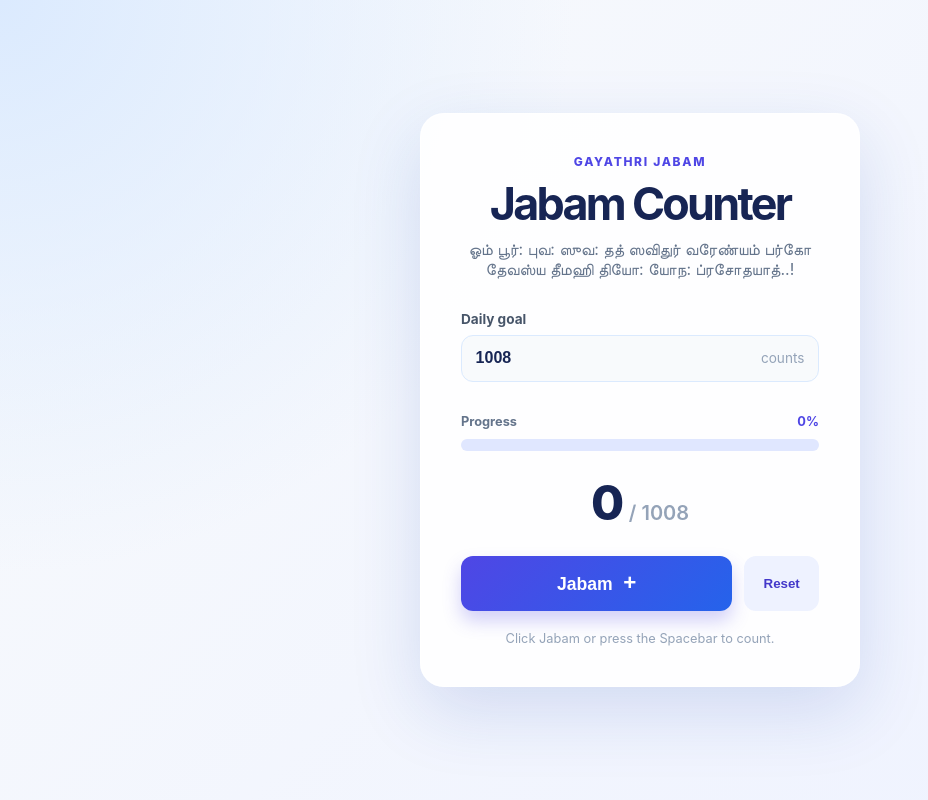
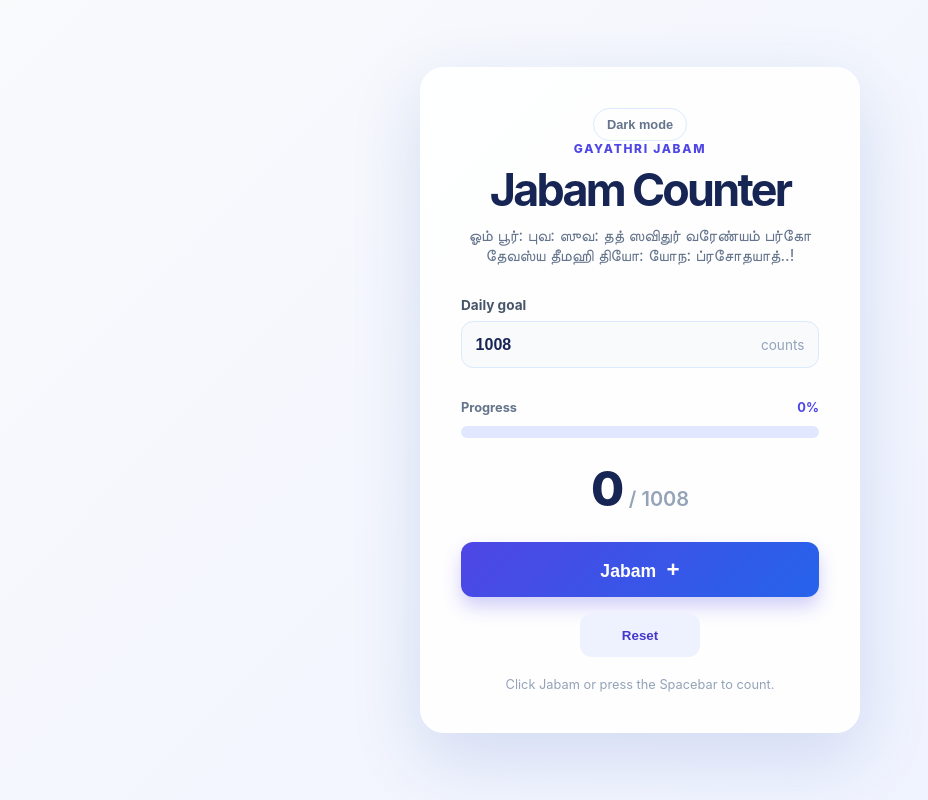
Before and after one commit to champduos-sudo/jabamcounter, a plain HTML site: page wwwroot/index.html in a window 1280 px wide. Shown: the whole page, without its empty margins (0-928 px from the left). Drawn offline with Linux system fonts and the light colour scheme.

Commit message:
Third change

```diff
--- a/wwwroot/app.js
+++ b/wwwroot/app.js
@@ -10,6 +10,15 @@
     const successModal = document.getElementById('successModal');
     const closeModal = document.getElementById('closeModal');
     const modalReset = document.getElementById('modalReset');
+    const themeToggle = document.getElementById('themeToggle');
+
+    function setTheme(theme) {
+        document.documentElement.dataset.theme = theme;
+        const darkMode = theme === 'dark';
+        themeToggle.textContent = darkMode ? 'Light mode' : 'Dark mode';
+        themeToggle.setAttribute('aria-label', darkMode ? 'Switch to light mode' : 'Switch to dark mode');
+        localStorage.setItem('jabam-theme', theme);
+    }
 
     function updateDisplay() {
         const max = getMaxCount();
@@ -56,6 +65,9 @@
     jabamButton.addEventListener('click', increment);
     resetButton.addEventListener('click', reset);
     modalReset.addEventListener('click', reset);
+    themeToggle.addEventListener('click', () => {
+        setTheme(document.documentElement.dataset.theme === 'dark' ? 'light' : 'dark');
+    });
     closeModal.addEventListener('click', hideModal);
     maxInput.addEventListener('input', updateDisplay);
     successModal.addEventListener('click', (event) => {
@@ -72,5 +84,6 @@
         }
     });
 
+    setTheme(localStorage.getItem('jabam-theme') || 'light');
     updateDisplay();
 })();
--- a/wwwroot/index.html
+++ b/wwwroot/index.html
@@ -8,6 +8,7 @@
 </head>
 <body>
     <main class="counter-card">
+        <button id="themeToggle" class="theme-toggle" type="button" aria-label="Switch to dark mode">Dark mode</button>
         <div class="eyebrow">Gayathri Jabam</div>
         <h1>Jabam Counter</h1>
         <p class="subtitle">ஓம் பூர்: புவ: ஸுவ: தத் ஸவிதுர் வரேண்யம் பர்கோ தேவஸ்ய தீமஹி தியோ: யோந: ப்ரசோதயாத்..!</p>
@@ -25,12 +26,12 @@
                 <span>Progress</span>
                 <strong id="progressPercent">0%</strong>
             </div>
-            <div class="progress-track" role="progressbar" aria-labelledby="count" aria-valuemin="0" aria-valuemax="10" aria-valuenow="0">
+            <div class="progress-track" role="progressbar" aria-labelledby="count" aria-valuemin="0" aria-valuemax="1008" aria-valuenow="0">
                 <div id="progressBar" class="progress-bar"></div>
             </div>
         </div>
 
-        <p id="count" aria-live="polite">0 <span>/ 10</span></p>
+        <p id="count" aria-live="polite">0 <span>/ 1008</span></p>
         <div class="actions">
             <button id="jabam" type="button">Jabam <span aria-hidden="true">+</span></button>
             <button id="reset" class="reset-button" type="button">Reset</button>
--- a/wwwroot/styles.css
+++ b/wwwroot/styles.css
@@ -2,10 +2,32 @@
     box-sizing: border-box;
 }
 
+:root {
+    color-scheme: light;
+    --page-background: linear-gradient(135deg, #f8fafc, #eef2ff);
+    --card-background: rgb(255 255 255 / 88%);
+    --text: #172554;
+    --muted: #64748b;
+    --soft: #94a3b8;
+    --input-background: #f8fafc;
+    --input-border: #dbeafe;
+}
+
+:root[data-theme="dark"] {
+    color-scheme: dark;
+    --page-background: radial-gradient(circle at top left, #1e3a8a 0, transparent 38%), linear-gradient(135deg, #0f172a, #1e1b4b);
+    --card-background: rgb(15 23 42 / 94%);
+    --text: #e0e7ff;
+    --muted: #cbd5e1;
+    --soft: #94a3b8;
+    --input-background: #1e293b;
+    --input-border: #475569;
+}
+
 body {
     align-items: center;
-    background: radial-gradient(circle at top left, #dbeafe 0, transparent 38%), linear-gradient(135deg, #f8fafc, #eef2ff);
-    color: #172554;
+    background: var(--page-background);
+    color: var(--text);
     display: flex;
     font-family: Inter, ui-sans-serif, system-ui, -apple-system, BlinkMacSystemFont, "Segoe UI", sans-serif;
     justify-content: center;
@@ -16,7 +38,7 @@ body {
 }
 
 .counter-card {
-    background: rgb(255 255 255 / 88%);
+    background: var(--card-background);
     border: 1px solid rgb(255 255 255 / 80%);
     border-radius: 24px;
     box-shadow: 0 24px 70px rgb(30 64 175 / 15%);
@@ -25,6 +47,19 @@ body {
     text-align: center;
     width: 100%;
 }
+
+.theme-toggle {
+    background: transparent;
+    border: 1px solid var(--input-border);
+    border-radius: 999px;
+    color: var(--muted);
+    cursor: pointer;
+    font-size: .8rem;
+    font-weight: 700;
+    padding: .5rem .8rem;
+}
+
+.theme-toggle:hover { background: var(--input-background); }
 
 .eyebrow {
     color: #4f46e5;
@@ -41,7 +76,7 @@ h1 {
 }
 
 .subtitle {
-    color: #64748b;
+    color: var(--muted);
     margin: 0 0 2rem;
 }
 
@@ -59,8 +94,8 @@ label {
 
 .input-wrap {
     align-items: center;
-    background: #f8fafc;
-    border: 1px solid #dbeafe;
+    background: var(--input-background);
+    border: 1px solid var(--input-border);
     border-radius: 12px;
     display: flex;
     padding: .15rem .85rem;
@@ -69,7 +104,7 @@ label {
 input {
     background: transparent;
     border: 0;
-    color: #172554;
+    color: var(--text);
     font-size: 1rem;
     font-weight: 700;
     outline: 0;
@@ -120,7 +155,7 @@ input {
 }
 
 #count {
-    color: #172554;
+    color: var(--text);
     font-size: 3rem;
     font-weight: 800;
     letter-spacing: -.06em;
@@ -136,7 +171,14 @@ input {
 
 .actions {
     display: flex;
+    flex-direction: column;
     gap: .75rem;
+}
+
+#jabam {
+    flex: none;
+    min-height: 60px;
+    width: 100%;
 }
 
 #jabam, .modal-action {
@@ -178,6 +220,9 @@ input {
     cursor: pointer;
     font-weight: 700;
     padding: .9rem 1.2rem;
+    margin-top: .25rem;
+    align-self: center;
+    min-width: 120px;
 }
 
     .reset-button:hover {
@@ -263,7 +308,7 @@ input {
 }
 
 .modal-card h2 {
-    color: #172554;
+    color: var(--text);
     margin: 0 0 .5rem;
 }
 
```
